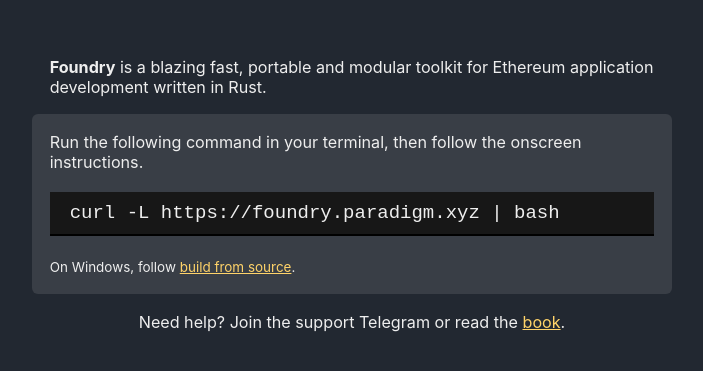
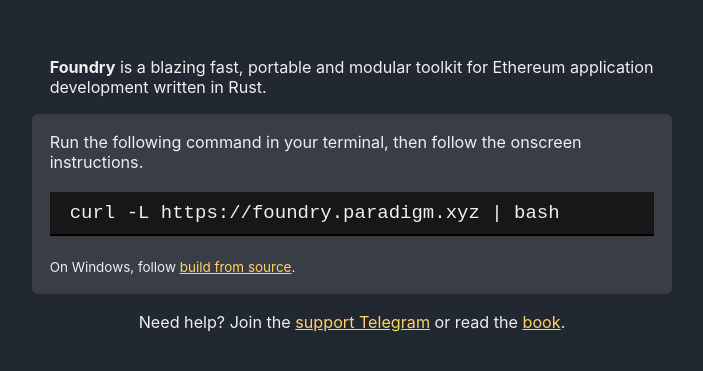
Before and after one commit to foundry-rs/getfoundry.sh, a plain HTML site: page index.html in a window 1280 px wide. Shown: the part 197-568 px from the top of the page, without its empty margins (288-991 px from the left). Drawn offline with Linux system fonts and the light colour scheme.

Commit message:
feat: add support tg link

```diff
--- a/index.html
+++ b/index.html
@@ -18,6 +18,6 @@
       <pre>curl -L https://foundry.paradigm.xyz | bash</pre>
       <small>On Windows, follow <a href="https://book.getfoundry.sh/getting-started/installation.html#building-from-source">build from source</a>.</small>
     </div>
-    <p id="help">Need help? Join the support Telegram or read the <a href="https://book.getfoundry.sh">book</a>.</p>
+    <p id="help">Need help? Join the <a href="https://t.me/foundry_support">support Telegram</a> or read the <a href="https://book.getfoundry.sh">book</a>.</p>
   </body>
 </html>
```
